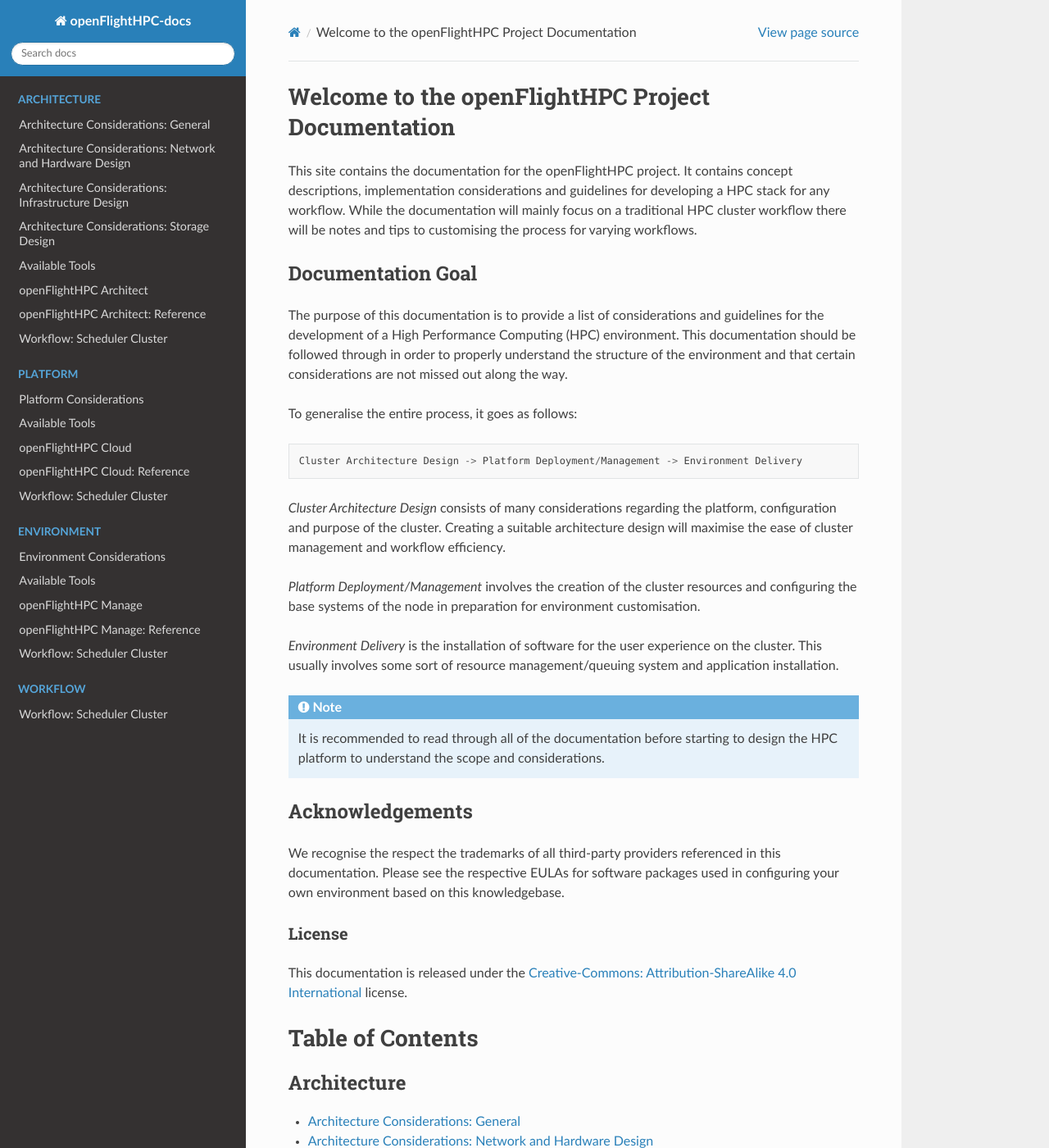
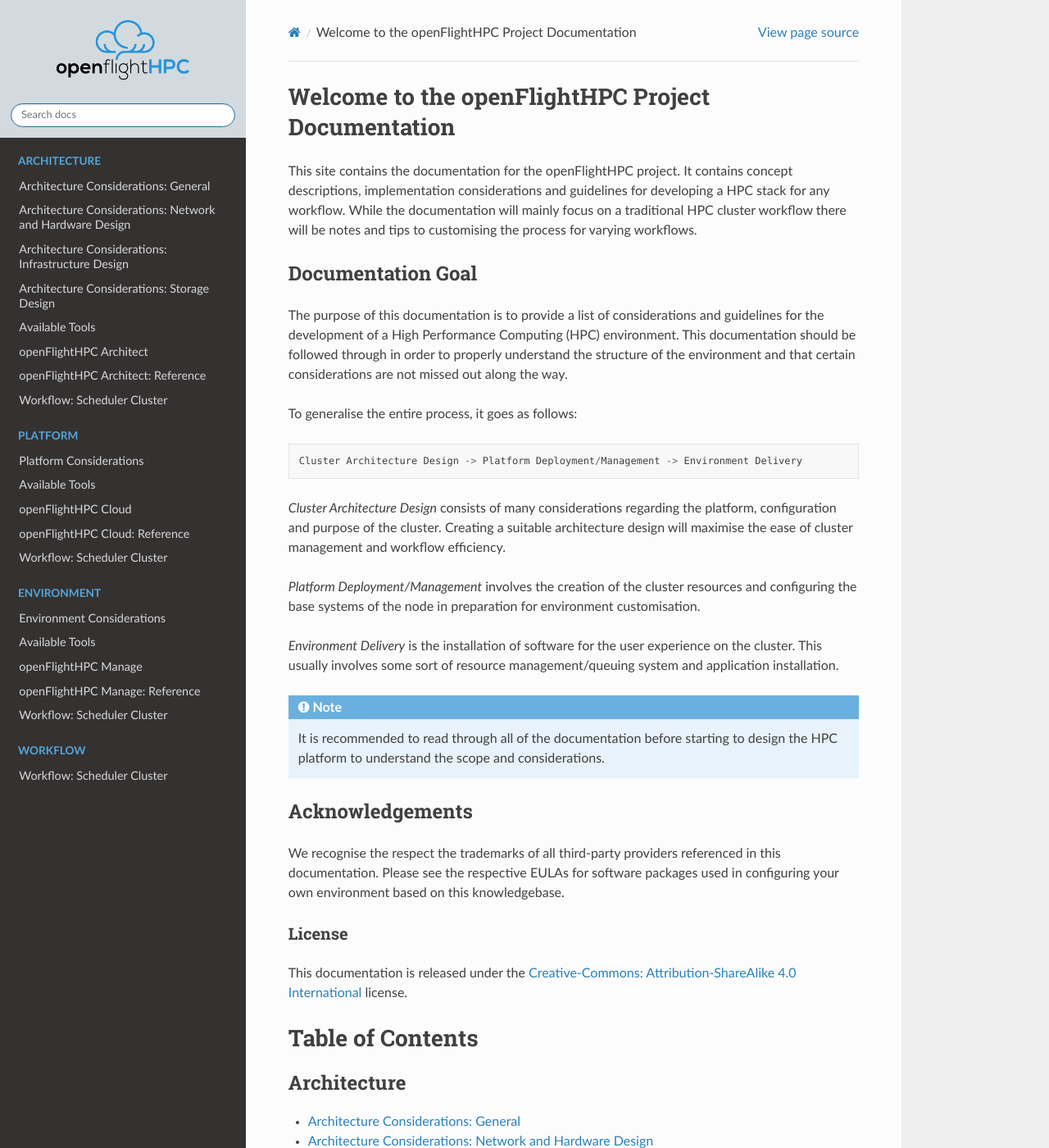
Before and after one commit to openflighthpc/build.openflighthpc.org, a Sphinx documentation site: the page built from docs/source/index.rst, in a window 1280 px wide and 1400 px high. Shown: the whole window at 82% size. Built offline with Sphinx 7.4.7 and the Read the Docs theme 2.0.0, drawn with Linux system fonts in a browser that asks for light colours.

Commit message:
Add logo

```diff
--- /dev/null
+++ b/docs/source/_static/css/custom.css
@@ -0,0 +1,3 @@
+.wy-side-nav-search {
+    background-color: #d2dae0;
+}
--- a/docs/source/conf.py
+++ b/docs/source/conf.py
@@ -82,6 +82,11 @@
 # documentation.
 #
 # html_theme_options = {}
+html_theme_options = {
+    'logo_only': True
+}
+
+html_logo = 'openflighthpc-logo.png'
 
 # Add any paths that contain custom static files (such as style sheets) here,
 # relative to this directory. They are copied after the builtin static files,
@@ -172,3 +177,6 @@
 
 # A list of files that should not be packed into the epub file.
 epub_exclude_files = ['search.html']
+
+def setup(app):
+    app.add_stylesheet('css/custom.css')
```
Also changed, not shown: docs/source/openflighthpc-logo.png (added).
